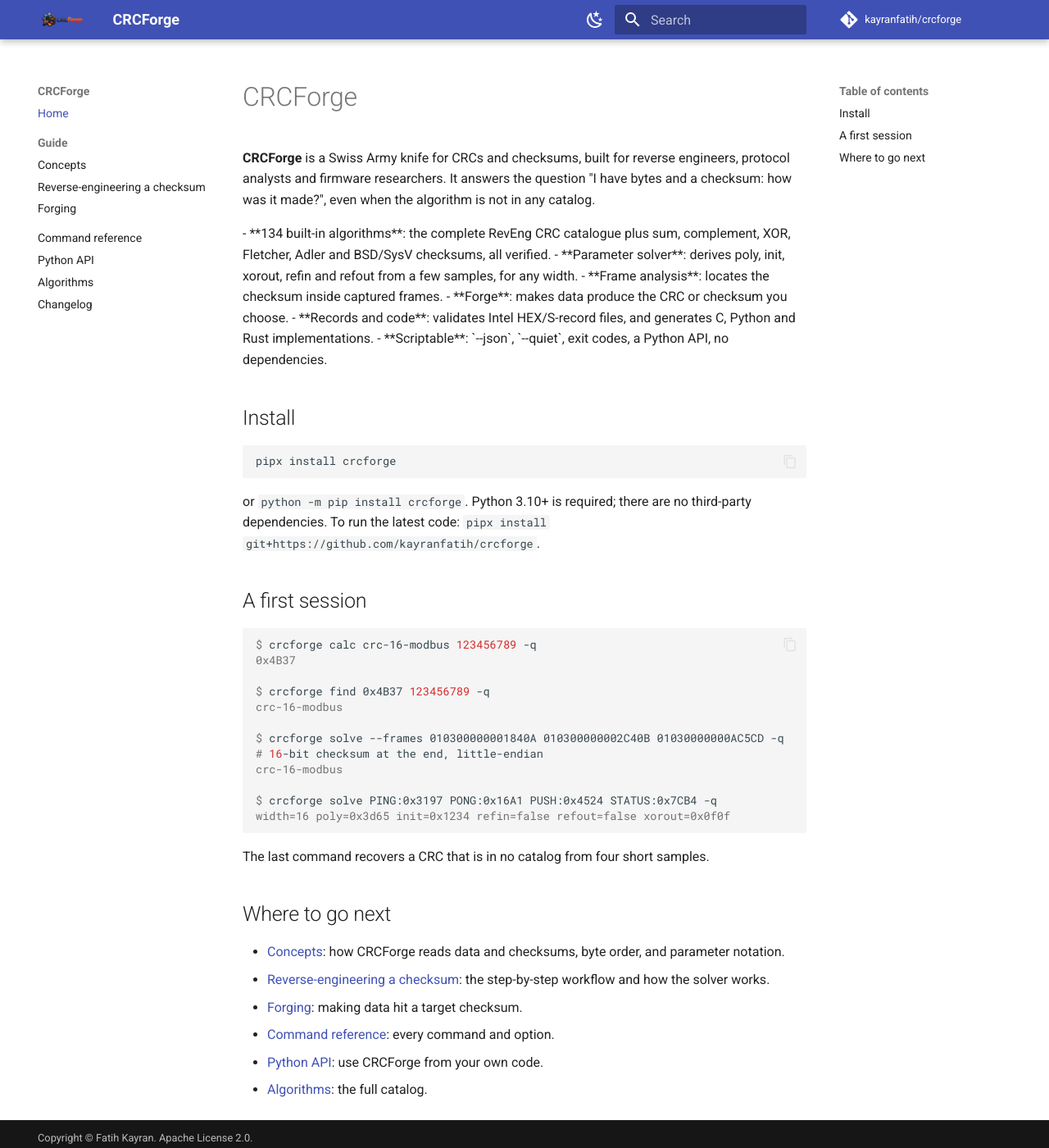
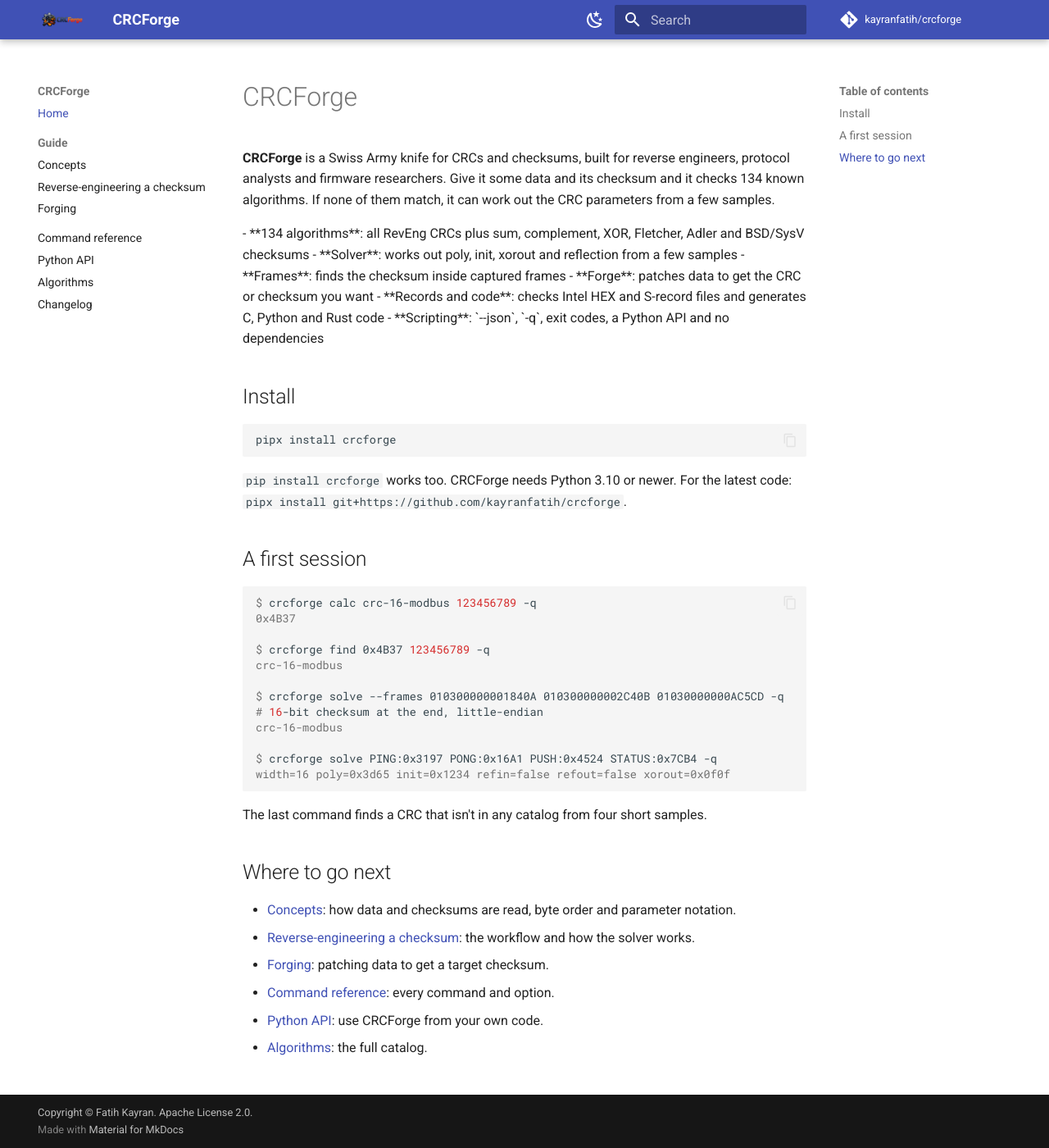
Before and after one commit to kayranfatih/crcforge, an MkDocs documentation site: the page built from docs/index.md, in a window 1280 px wide and 1400 px high. Shown: the whole window at 82% size. Built offline with MkDocs 1.6.1 and Material for MkDocs 9.7.7, drawn with Linux system fonts in a browser that asks for light colours; comment, search, counter and statistics services are not loaded.

Commit message:
docs: plainer README and docs intro, clearer solve and Python API
Co-Authored-By: Claude Opus 5.5 <noreply@anthropic.com>

````diff
--- a/docs/index.md
+++ b/docs/index.md
@@ -1,15 +1,15 @@
 # CRCForge
 
-**CRCForge** is a Swiss Army knife for CRCs and checksums, built for reverse engineers, protocol analysts and firmware researchers. It answers the question "I have bytes and a checksum: how was it made?", even when the algorithm is not in any catalog.
+**CRCForge** is a Swiss Army knife for CRCs and checksums, built for reverse engineers, protocol analysts and firmware researchers. Give it some data and its checksum and it checks 134 known algorithms. If none of them match, it can work out the CRC parameters from a few samples.
 
 <div class="grid" markdown>
 
-- **134 built-in algorithms**: the complete RevEng CRC catalogue plus sum, complement, XOR, Fletcher, Adler and BSD/SysV checksums, all verified.
-- **Parameter solver**: derives poly, init, xorout, refin and refout from a few samples, for any width.
-- **Frame analysis**: locates the checksum inside captured frames.
-- **Forge**: makes data produce the CRC or checksum you choose.
-- **Records and code**: validates Intel HEX/S-record files, and generates C, Python and Rust implementations.
-- **Scriptable**: `--json`, `--quiet`, exit codes, a Python API, no dependencies.
+- **134 algorithms**: all RevEng CRCs plus sum, complement, XOR, Fletcher, Adler and BSD/SysV checksums
+- **Solver**: works out poly, init, xorout and reflection from a few samples
+- **Frames**: finds the checksum inside captured frames
+- **Forge**: patches data to get the CRC or checksum you want
+- **Records and code**: checks Intel HEX and S-record files and generates C, Python and Rust code
+- **Scripting**: `--json`, `-q`, exit codes, a Python API and no dependencies
 
 </div>
 
@@ -19,7 +19,7 @@
 pipx install crcforge
 ```
 
-or `python -m pip install crcforge`. Python 3.10+ is required; there are no third-party dependencies. To run the latest code: `pipx install git+https://github.com/kayranfatih/crcforge`.
+`pip install crcforge` works too. CRCForge needs Python 3.10 or newer. For the latest code: `pipx install git+https://github.com/kayranfatih/crcforge`.
 
 ## A first session
 
@@ -38,13 +38,13 @@ $ crcforge solve PING:0x3197 PONG:0x16A1 PUSH:0x4524 STATUS:0x7CB4 -q
 width=16 poly=0x3d65 init=0x1234 refin=false refout=false xorout=0x0f0f
 ```
 
-The last command recovers a CRC that is in no catalog from four short samples.
+The last command finds a CRC that isn't in any catalog from four short samples.
 
 ## Where to go next
 
-- [Concepts](guide/concepts.md): how CRCForge reads data and checksums, byte order, and parameter notation.
-- [Reverse-engineering a checksum](guide/reverse-engineering.md): the step-by-step workflow and how the solver works.
-- [Forging](guide/forging.md): making data hit a target checksum.
+- [Concepts](guide/concepts.md): how data and checksums are read, byte order and parameter notation.
+- [Reverse-engineering a checksum](guide/reverse-engineering.md): the workflow and how the solver works.
+- [Forging](guide/forging.md): patching data to get a target checksum.
 - [Command reference](commands.md): every command and option.
 - [Python API](python-api.md): use CRCForge from your own code.
 - [Algorithms](algorithms.md): the full catalog.
````
Also changed, not shown: README.md (+122 -98 lines), docs/algorithms.md (+2 -2 lines), 1 other file.
